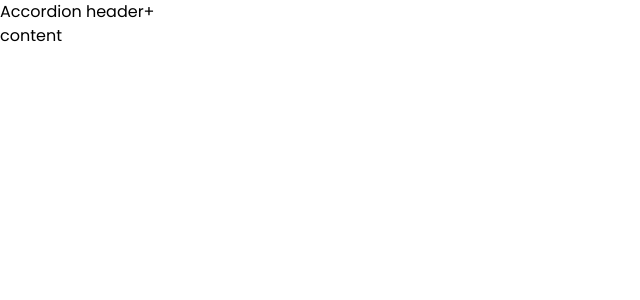
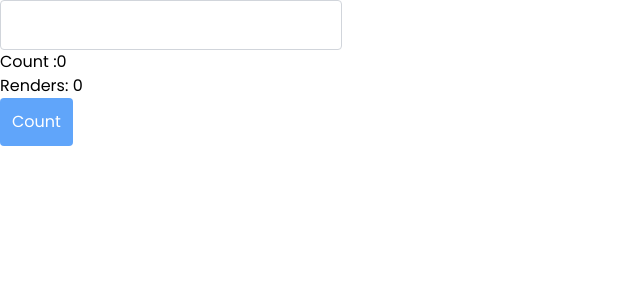
Before and after one commit to Thoaitv/react-course-evondev, a React (Create React App) app: page / in a window 1280 px wide. Shown: the top 300 px of the page, without its empty margins (0-640 px from the left). Built offline with nearby package versions, Linux system fonts and the light colour scheme.

Commit message:
recap chuong 12

```diff
--- a/src/App.js
+++ b/src/App.js
@@ -34,8 +34,11 @@ import HandleValue from './components/advance/render-props/HandleValue';
 import Input from './components/advance/render-props/HandleValue';
 import Accordion from './components/advance/react-composition/Accordion';
 import Editable from './components/advance/react-composition/Editable';
+import Switch from './components/advance/props-collection/Switch';
+import PropsCollection from './components/advance/props-collection/PropsCollection';
+import Count from './components/advance/performance/Count';
+import Performance from './components/advance/performance/Performance';
 const theme = {};
-
 function App() {
   const [showModal, setShowModal] = useState(false);
 
@@ -131,8 +134,15 @@ function App() {
       {/* <HandleValue /> */}
 
       {/* React composition:  */}
-      <Accordion />
+      {/* <Accordion header="Accordion?">Lorem, ipsum.</Accordion>
+      <Accordion header="Accordion?">Lorem, ipsum.</Accordion> */}
       {/* <Editable /> */}
+
+      {/* Props collection */}
+      {/* <PropsCollection /> */}
+
+      {/* Tối ưu re-render useMemo, useCallback */}
+      <Performance />
     </Fragment>
   );
 }
--- /dev/null
+++ b/src/components/advance/performance/Count.js
@@ -0,0 +1,19 @@
+import React, { useRef, useState } from 'react';
+
+const Count = React.memo(({ calculate }) => {
+  const [count, setCount] = useState(0);
+  const renderRef = useRef(0);
+  return (
+    <div>
+      <div>Count :{count}</div>
+      <div>Renders: {renderRef.current++}</div>
+      <button
+        className="p-3 rounded bg-blue-400 text-white"
+        onClick={() => setCount((c) => c + 1)}>
+        Count
+      </button>
+    </div>
+  );
+});
+
+export default Count;
--- /dev/null
+++ b/src/components/advance/performance/Performance.js
@@ -0,0 +1,24 @@
+import React, { useCallback, useState } from 'react';
+import Count from './Count';
+
+const Performance = () => {
+  const [filter, setFilter] = useState('');
+
+  const calculate = useCallback(() => {
+    setFilter('');
+  }, [setFilter]);
+  return (
+    <div>
+      <input
+        type="text"
+        className="p-3 rounded border border-gray-300"
+        onChange={(e) => {
+          setFilter(e.target.value);
+        }}
+      />
+      <Count calculate={calculate} />
+    </div>
+  );
+};
+
+export default Performance;
--- /dev/null
+++ b/src/components/advance/props-collection/PropsCollection.js
@@ -0,0 +1,47 @@
+import React, { useState } from 'react';
+import Switch from './Switch';
+
+function UseToggle() {
+  const [on, setOn] = useState(false);
+  const toggle = () => setOn(!on);
+  function getToggleProps(props) {
+    return {
+      onClick: toggle,
+      ...props,
+    };
+  }
+  return {
+    on,
+    toggle,
+    // toggleProps: {
+    //   onClick: toggle,
+    // },
+    getToggleProps,
+  };
+}
+
+const PropsCollection = () => {
+  // const { on, toggle } = UseToggle();
+  const { on, toggleProps, getToggleProps } = UseToggle();
+  console.log(on);
+  return (
+    <div>
+      {/* <Switch on={on} {...toggleProps} /> */}
+      <Switch {...getToggleProps({ on })} />
+      <hr />
+      <button
+        {...getToggleProps({
+          onClick: () => console.log('toggle click'),
+        })}
+        // onClick={() => {
+        //   console.log('Toggle button');
+        //   // toggle();
+        // }}
+        {...toggleProps}>
+        {on ? 'on' : 'off'}
+      </button>
+    </div>
+  );
+};
+
+export default PropsCollection;
--- /dev/null
+++ b/src/components/advance/props-collection/Switch.js
@@ -0,0 +1,29 @@
+import React from 'react';
+
+const Switch = (props) => {
+  const { on, onClick, ...rest } = props;
+
+  return (
+    <label>
+      <input
+        type="checkbox"
+        checked={on}
+        onClick={onClick}
+        className="toggle-input"
+        onChange={() => {}}
+      />
+      <div
+        className={`inline-block w-[100px] h-[52px] relative cursor-pointer rounded-full p-1 transition-all ${
+          on ? 'bg-purple-500' : 'bg-gray-300'
+        }`}
+        {...rest}>
+        <span
+          className={`transition-all w-11 h-11 bg-white rounded-full inline-block ${
+            on ? 'translate-x-[48px]' : ''
+          }`}></span>
+      </div>
+    </label>
+  );
+};
+
+export default Switch;
--- a/src/components/advance/react-composition/Accordion.js
+++ b/src/components/advance/react-composition/Accordion.js
@@ -1,4 +1,5 @@
 import React, { useState } from 'react';
+import { AccordionProvider } from './accordion-context';
 import AccordionContent from './AccordionContent';
 import AccordionHeader from './AccordionHeader';
 import useToggle from './useToggle';
@@ -6,14 +7,24 @@ import useToggle from './useToggle';
 // Specialized component: Nhận vào 1 props, thực hiện 1 chức năng cụ thể
 // Container component: Cpn cha, swap lại các specialized cpn bên trong
 
-const Accordion = () => {
-  const { value: show, handleToggle: handleToggleShow } = useToggle();
+//Accordion: Container component
+const Accordion = ({ header, children }) => {
+  // const { value: show, handleToggle: handleToggleShow } = useToggle();
+  // console.log(children);
 
   return (
-    <div>
-      <AccordionHeader show={show} handleToggleShow={handleToggleShow} />
-      <AccordionContent show={show} />
-    </div>
+    <AccordionProvider>
+      <div className="mb-5">
+        <AccordionHeader>{header}</AccordionHeader>
+        <AccordionContent>{children}</AccordionContent>
+      </div>
+    </AccordionProvider>
+    // <div className="mb-5">
+    //   <AccordionHeader show={show} handleToggleShow={handleToggleShow}>
+    //     {header}
+    //   </AccordionHeader>
+    //   <AccordionContent show={show}>{children}</AccordionContent>
+    // </div>
   );
 };
 
--- a/src/components/advance/react-composition/AccordionContent.js
+++ b/src/components/advance/react-composition/AccordionContent.js
@@ -1,8 +1,18 @@
-import React from 'react';
+import React, { Fragment } from 'react';
+import { useAccordion } from './accordion-context';
 
-const AccordionContent = (show) => {
-  console.log('show', show);
-  return <div>{show && <div className="content">content</div>}</div>;
+const AccordionContent = ({ children }) => {
+  const { show } = useAccordion();
+
+  return (
+    <Fragment>
+      {show && (
+        <div className="content p-4 border border-gray-200 rounded-lg mt-2">
+          <span>{children}</span>
+        </div>
+      )}
+    </Fragment>
+  );
 };
 
 export default AccordionContent;
--- a/src/components/advance/react-composition/AccordionHeader.js
+++ b/src/components/advance/react-composition/AccordionHeader.js
@@ -1,9 +1,14 @@
 import React from 'react';
+import { useAccordion } from './accordion-context';
 
-const AccordionHeader = ({ show, handleToggleShow }) => {
+const AccordionHeader = ({ children }) => {
+  const { show, handleToggleShow } = useAccordion();
+
   return (
-    <div className="header cursor-pointer" onClick={handleToggleShow}>
-      Accordion header
+    <div
+      className="header header cursor-pointer p-4 border border-gray-200 rounded-lg flex items-center justify-between"
+      onClick={handleToggleShow}>
+      <span>{children}</span>
       {show ? <span>-</span> : <span>+</span>}
     </div>
   );
--- /dev/null
+++ b/src/components/advance/react-composition/accordion-context.js
@@ -0,0 +1,24 @@
+import { create } from 'lodash';
+import { createContext, useContext } from 'react';
+import useToggle from './useToggle';
+
+const AccordionContext = createContext();
+function AccordionProvider(props) {
+  const { value: show, handleToggle: handleToggleShow } = useToggle();
+  const values = { show, handleToggleShow };
+
+  return (
+    <AccordionContext.Provider
+      value={values}
+      {...props}></AccordionContext.Provider>
+  );
+}
+
+function useAccordion() {
+  const context = useContext(AccordionContext);
+  if (typeof context === 'undefined')
+    throw new Error('useAccordion must be within Provider');
+  return context;
+}
+
+export { useAccordion, AccordionProvider };
--- a/src/components/advance/react-composition/useToggle.js
+++ b/src/components/advance/react-composition/useToggle.js
@@ -2,6 +2,7 @@ import React, { useState } from 'react';
 
 const useToggle = () => {
   const [value, setValue] = useState(false);
+  console.log(value);
 
   const handleToggle = () => {
     setValue((previous) => !previous);
--- a/src/index.scss
+++ b/src/index.scss
@@ -19,3 +19,16 @@
       background-position-x: -200%;
   }
 }
+
+.toggle-input {
+  /* visually hidden but still accessible */
+  border: 0;
+  clip: rect(0 0 0 0);
+  height: 1px;
+  margin: -1px;
+  overflow: hidden;
+  padding: 0;
+  position: absolute;
+  width: 1px;
+  white-space: nowrap;
+}
```
